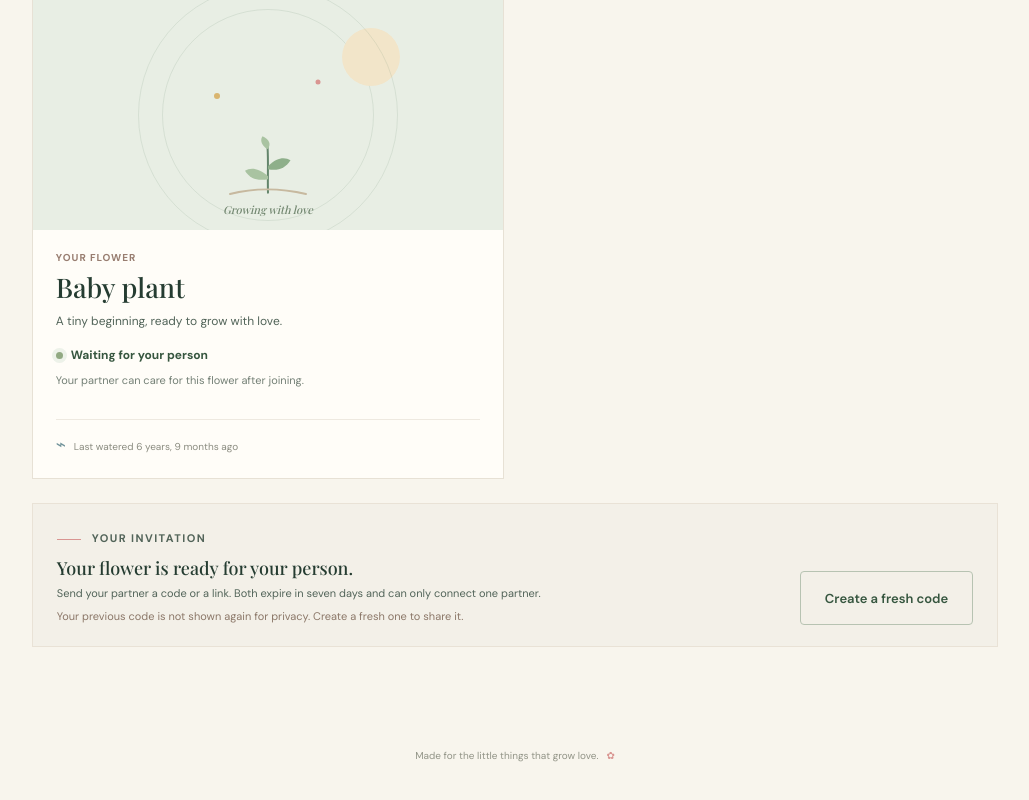
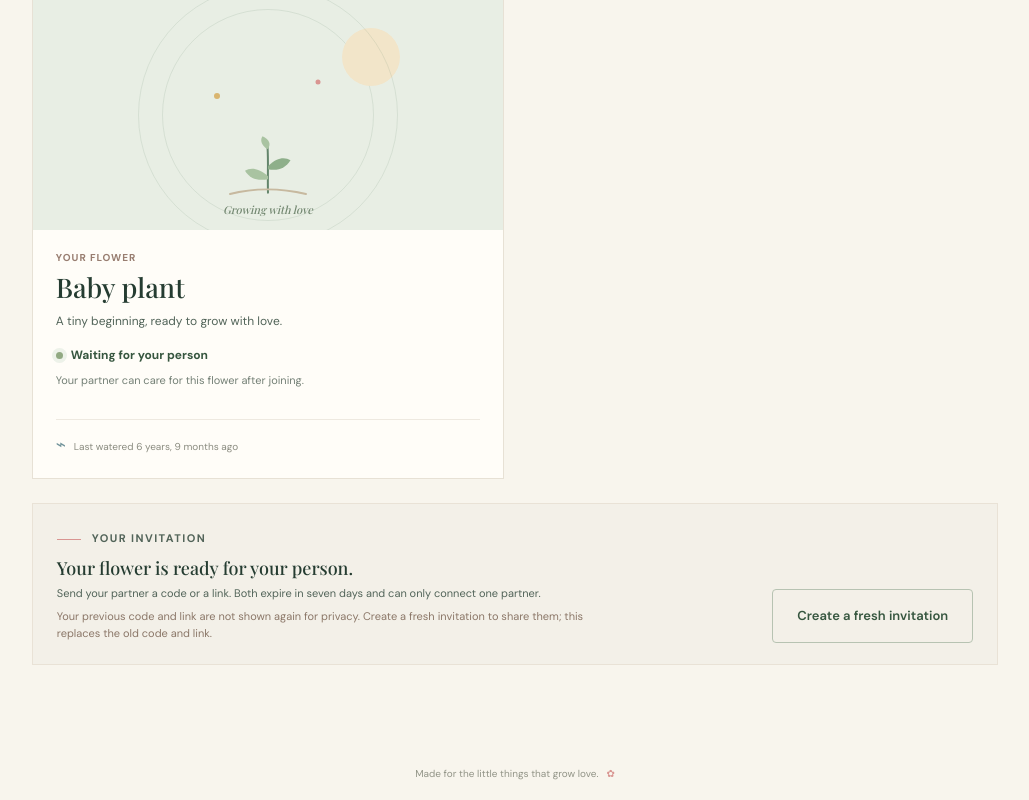
Before and after one commit to THPavellpu/Bloomus, a Django app: page /garden/ in a window 1280 px wide. Shown: the part 378-1178 px from the top of the page, without its empty margins (125-1154 px from the left). Before the commit the page ends 1140 px from the top, so only its background shows below. Run offline with Django 5.2, Linux system fonts and the light colour scheme; a user stored in the database is signed in; tables that the repository leaves empty hold one stand-in row (values such as "Sample post"); data that the repository does not hold is empty; some web fonts are replaced.

Commit message:
Version 2.1

```diff
--- a/couples/tests.py
+++ b/couples/tests.py
@@ -250,7 +250,10 @@ class InvitationOnboardingTests(TestCase):
         partner = User.objects.create_user(
             username="existing_partner", password="MossyMeadow!9274"
         )
-        self.client.post(self.url)
+        self.assertRedirects(
+            self.client.post(self.url, {"auth_action": "login"}),
+            reverse("login"),
+        )
         response = self.client.get(reverse("login"))
         self.assertContains(response, "Sign in to connect automatically")
         response = self.client.post(
--- a/couples/views.py
+++ b/couples/views.py
@@ -42,6 +42,8 @@ def invitation_link(request, code):
             if request.user.is_authenticated:
                 complete_pending_invitation(request)
                 return redirect("garden:dashboard")
+            if request.POST.get("auth_action") == "login":
+                return redirect("login")
             return redirect("signup")
 
     response = render(
--- a/templates/couples/invitation.html
+++ b/templates/couples/invitation.html
@@ -19,6 +19,9 @@
             <form method="post" class="account-form">
                 {% csrf_token %}
                 <button class="button form-submit" type="submit">{% if user.is_authenticated %}Connect with {{ inviter.username }}{% else %}Continue with this invitation{% endif %}</button>
+                {% if not user.is_authenticated %}
+                    <button class="button button-outline form-submit" type="submit" name="auth_action" value="login">Already have an account? Sign in</button>
+                {% endif %}
             </form>
             <p class="invitation-explanation">Private, single-use, and valid for seven days. Only continue if you know the person who shared this link.</p>
         {% endif %}
--- a/templates/garden/dashboard.html
+++ b/templates/garden/dashboard.html
@@ -125,12 +125,12 @@
                     <p class="invitation-help">The link takes your partner through sign-up or sign-in and connects you automatically. Keep it private.</p>
                     <p class="invitation-help" id="invitation-share-status" role="status" aria-live="polite"></p>
                 {% else %}
-                    <p class="invitation-refresh-note">Your previous code is not shown again for privacy. Create a fresh one to share it.</p>
+                    <p class="invitation-refresh-note">Your previous code and link are not shown again for privacy. Create a fresh invitation to share them; this replaces the old code and link.</p>
                 {% endif %}
             </div>
             <form method="post" action="{% url 'couples:invite' %}">
                 {% csrf_token %}
-                <button class="button button-outline" type="submit">Create a fresh code</button>
+                <button class="button button-outline" type="submit">Create a fresh invitation</button>
             </form>
         </section>
     {% endif %}
```
